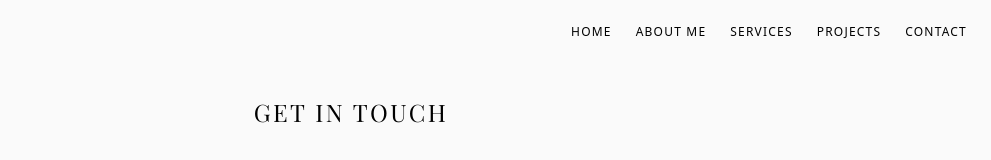
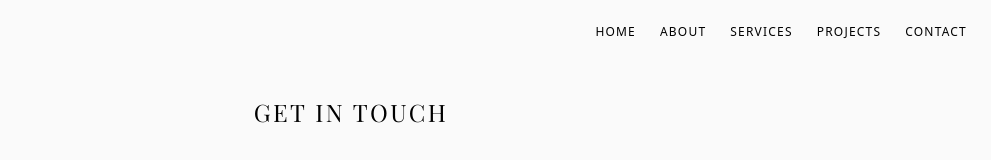
Before and after one commit to HalcyonHaus/halcyonhaus-site, a Next.js app: page /contact in a window 1280 px wide. Shown: the top 160 px of the page, without its empty margins (289-1280 px from the left). Built offline with nearby package versions, Linux system fonts and the light colour scheme.

Commit message:
Update contact.js

```diff
--- a/pages/contact.js
+++ b/pages/contact.js
@@ -45,7 +45,7 @@ export default function ContactPage() {
       <header className="absolute top-0 w-full z-20 px-6 pt-6 text-xs tracking-widest">
         <nav className="flex justify-center sm:justify-end space-x-6 uppercase font-inter text-xs">
           <Link href="/" legacyBehavior><a className="transition-colors duration-300 text-black hover:text-neutral-400">Home</a></Link>
-          <Link href="/about" legacyBehavior><a className="transition-colors duration-300 text-black hover:text-neutral-400">About Me</a></Link>
+          <Link href="/about" legacyBehavior><a className="transition-colors duration-300 text-black hover:text-neutral-400">About</a></Link>
         <Link href="/services" legacyBehavior><a className="transition-colors duration-300 text-black hover:text-neutral-400">Services</a></Link>
           <Link href="/projects" legacyBehavior><a className="transition-colors duration-300 text-black hover:text-neutral-400">Projects</a></Link>
           <Link href="/contact" legacyBehavior><a className="transition-colors duration-300 text-black hover:text-neutral-400">Contact</a></Link>
```
